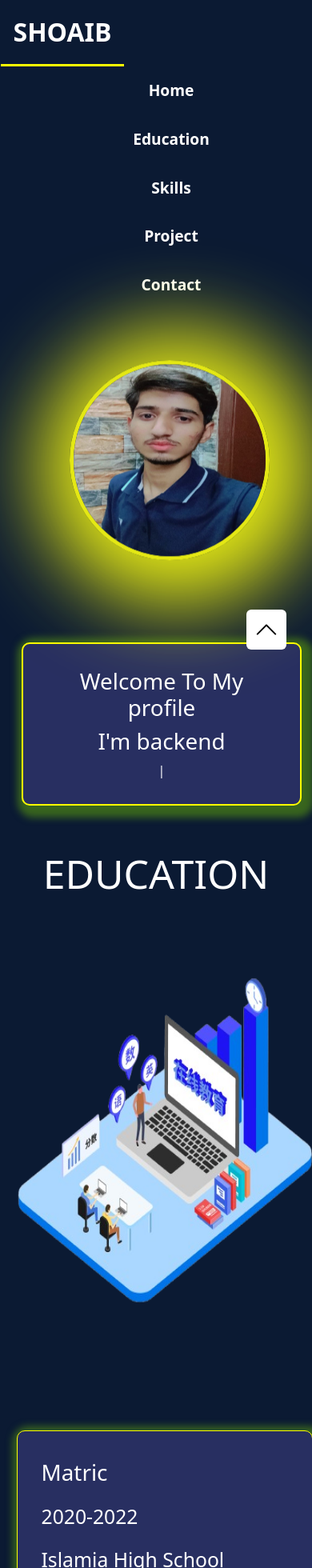
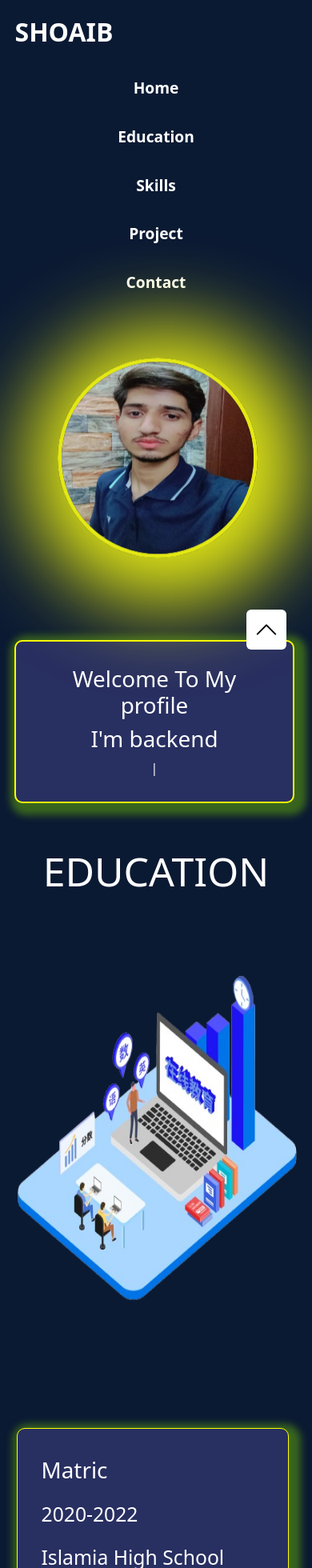
Before and after one commit to alialishoaibali1254/MShoaibDEV, a React (Vite) app: page / in a window 390 px wide. Shown: the top 1960 px of the page at 80% size. Built offline with nearby package versions, Linux system fonts and the light colour scheme.

Commit message:
Update App.css

```diff
--- a/src/assets/css/App.css
+++ b/src/assets/css/App.css
@@ -171,6 +171,96 @@ html, body {
     max-width: 420px;
    }
   }
+@media (max-width: 390px) {
+  .nav_bar{
+    max-width: 390px;
+    display: flex;
+    flex-direction: column;
+  }
+  .right-item{
+    flex-direction: column;
+    display: flex;
+    justify-content: left;
+    align-items: center;
+  }
+  .nav_item{
+    margin-left: -222px;
+  }
+  .home{
+    flex-direction: column-reverse;
+    max-width: 370px;
+  }
+  .left{
+    max-width: 350px;
+    margin-right: 8px;
+  }
+  .image img{
+    max-width: 250px;
+    max-height: 250px;
+  }
+  .right-edu-im img{
+    max-width: 370px;
+    display: flex;
+    justify-content: center;
+    /* margin: auto; */
+  margin-left: 170px;
+  }
+  .leftedu{
+    max-width: 370px;
+    margin-left: 60px;
+  }
+ .edu-1{
+  max-width: 340px;
+
+ }
+ .edu-2{
+  max-width: 340px;
+ }
+ .skills{
+  max-width: 370px;
+ }
+ .skills .item h3{
+  font-size:
+  16px;
+ }
+ .skills .item img{
+max-width: 60px;
+ }
+
+ .projects{
+  max-width: 370px;
+ }
+ .project-card{
+  max-width: 300px;
+ }
+ .card img{
+  max-width: 275px;
+ }
+ .right-map-cont{
+  max-width: 350px;
+  margin-left: 2px;
+ }
+ .right-map-cont iframe{
+  max-width: 350px;
+ }
+ .left-form{
+  max-width: 350px;
+ }
+ form{
+  min-width: 350px;
+ margin-left: 2px;
+ }
+ .footers{
+  max-width: 390px;
+ }
+}
+
+
+
+
+
+
+
   /* media 320px */
   @media (max-width: 320px) {
     .nav_bar{
```
